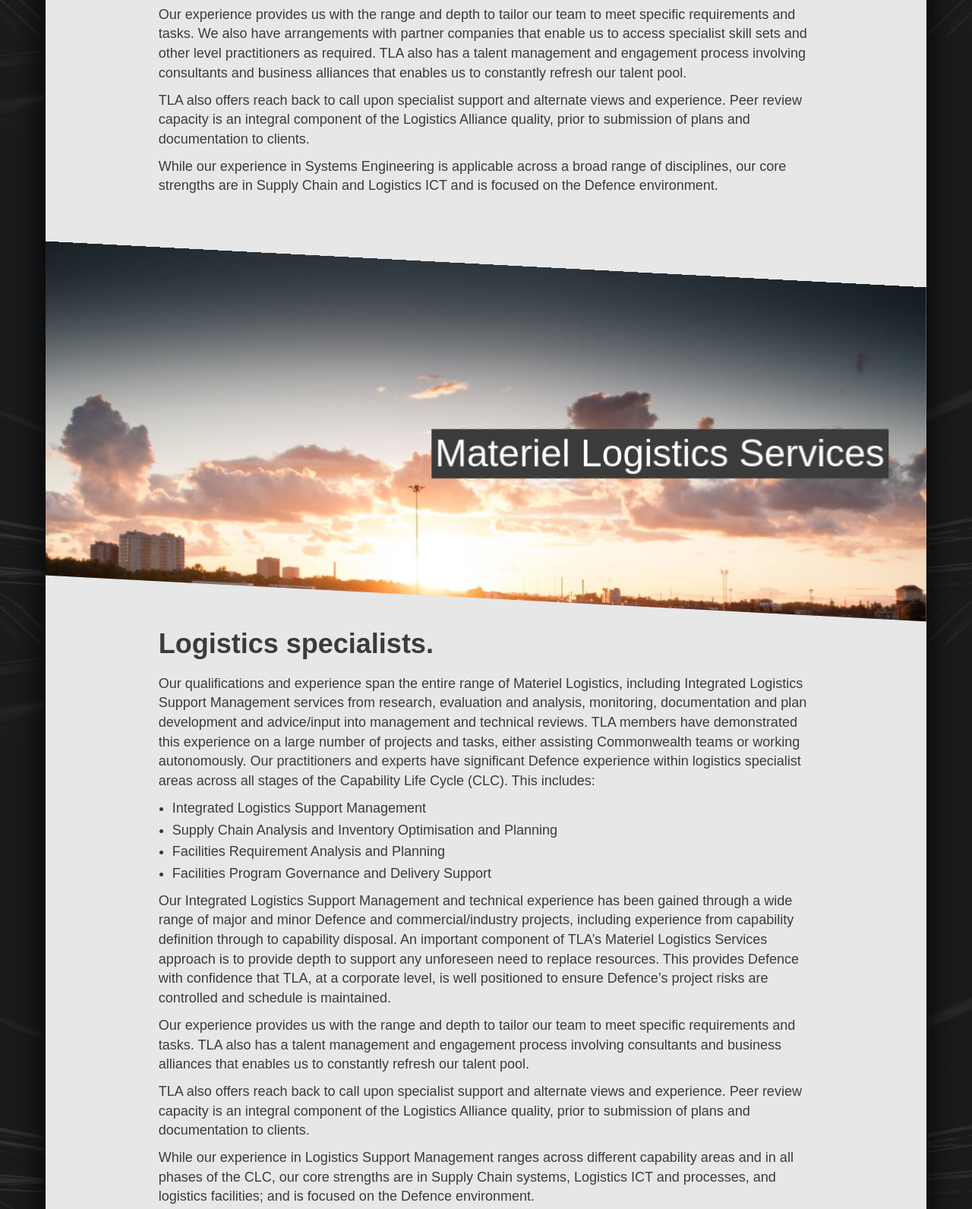
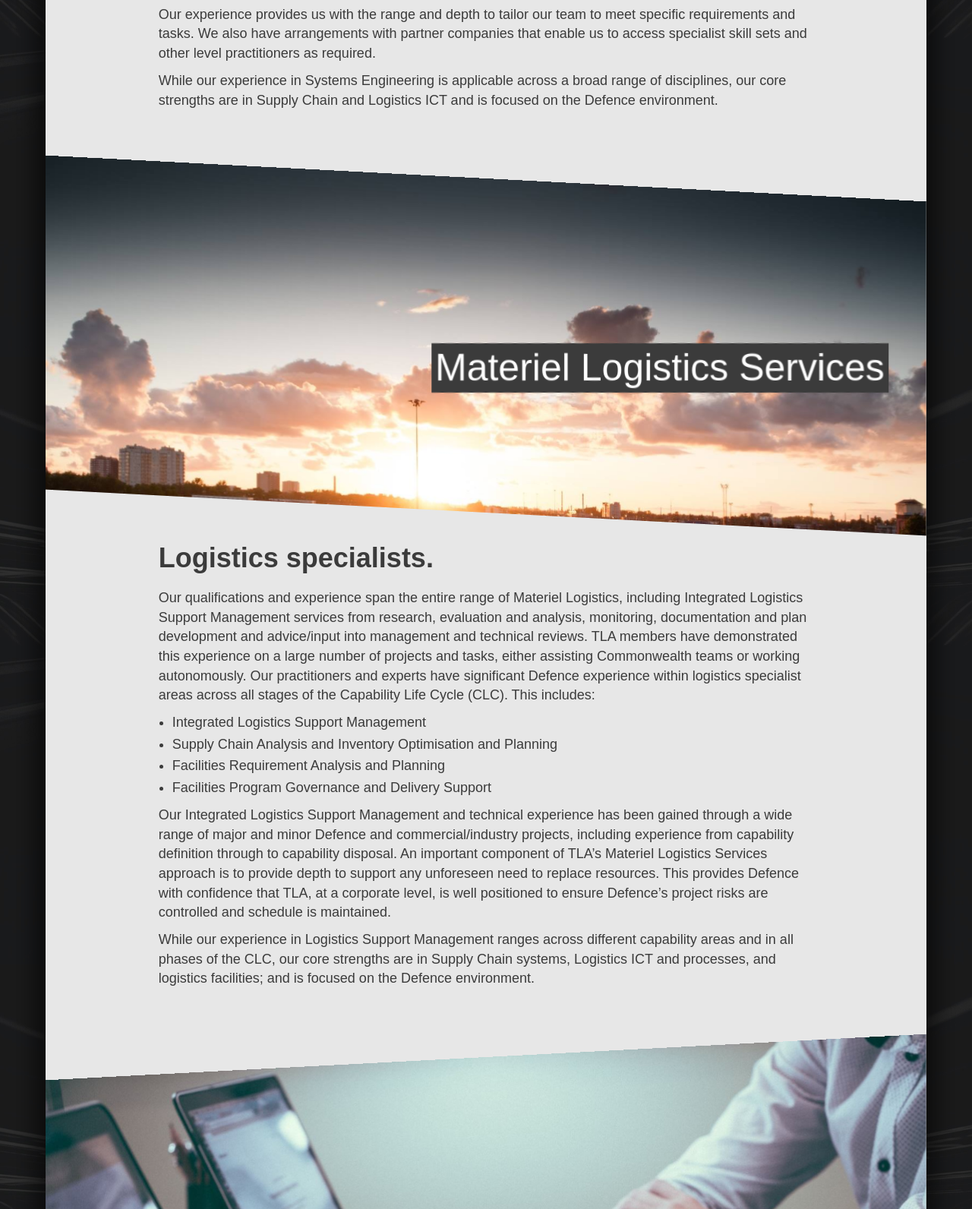
Before and after one commit to TLAAus/TLAAus.github.io, a plain HTML site: page index.html in a window 1280 px wide. Shown: the part 6730-8322 px from the top of the page at 76% size. Drawn offline with nearby package versions, Linux system fonts and the light colour scheme; a script that the page names is missing; a web font is replaced by a local one.

Commit message:
Fixed double ups from copy paste of content

```diff
--- a/index.html
+++ b/index.html
@@ -271,10 +271,7 @@
 					The Logistics Alliance’s experience base is supported by relevant tertiary qualifications in engineering, IT and business disciplines, and a practical knowledge of ICT program development, integration and commissioning in the Defence environment.
 				</p>
 				<p>
-					Our experience provides us with the range and depth to tailor our team to meet specific requirements and tasks. We also have arrangements with partner companies that enable us to access specialist skill sets and other level practitioners as required. TLA also has a talent management and engagement process involving consultants and business alliances that enables us to constantly refresh our talent pool.
-				</p>
-				<p>
-					TLA also offers reach back to call upon specialist support and alternate views and experience.  Peer review capacity is an integral component of the Logistics Alliance quality, prior to submission of plans and documentation to clients.
+					Our experience provides us with the range and depth to tailor our team to meet specific requirements and tasks. We also have arrangements with partner companies that enable us to access specialist skill sets and other level practitioners as required.
 				</p>
 				<p>
 					While our experience in Systems Engineering is applicable across a broad range of disciplines, our core strengths are in Supply Chain and Logistics ICT and is focused on the Defence environment.
@@ -304,13 +301,6 @@
 				</p>
 				<p>
 					Our Integrated Logistics Support Management and technical experience has been gained through a wide range of major and minor Defence and commercial/industry projects, including experience from capability definition through to capability disposal.   An important component of TLA’s Materiel Logistics Services approach is to provide depth to support any unforeseen need to replace resources.  This provides Defence with confidence that TLA, at a corporate level, is well positioned to ensure Defence’s project risks are controlled and schedule is maintained.
-				</p>
-				<p>
-					Our experience provides us with the range and depth to tailor our team to meet specific requirements and tasks. TLA also has a talent management and engagement process involving consultants and business alliances that enables us to constantly refresh our talent pool.
-				</p>
-
-				<p>
-					TLA also offers reach back to call upon specialist support and alternate views and experience.  Peer review capacity is an integral component of the Logistics Alliance quality, prior to submission of plans and documentation to clients.
 				</p>
 				<p>
 					While our experience in Logistics Support Management ranges across different capability areas and in all phases of the CLC, our core strengths are in Supply Chain systems, Logistics ICT and processes, and logistics facilities; and is focused on the Defence environment.
@@ -376,10 +366,10 @@
 					</ul>
 				</p>
 				<p>
-					An important component of TLA’s Corporate Performance Services approach is to demonstrate our qualified resourcing depth to support any unforseen requirements to replace resources.  This provides Defence with confidence that TLA, at a corporate level, is well positioned to ensure Defence’s project risks are controlled and schedule is maintained.  Our experience provides us with the range and depth to tailor our team to meet specific requirements and tasks. TLA also has a talent management and engagement process involving consultants and business alliances that enables us to constantly refresh our talent pool.
+					An important component of TLA’s Corporate Performance Services approach is to demonstrate our qualified resourcing depth to support any unforseen requirements to replace resources.  This provides Defence with confidence that TLA, at a corporate level, is well positioned to ensure Defence’s project risks are controlled and schedule is maintained.
 				</p>
 				<p>
-					TLA also offers reach back to call upon specialist support and alternate views and experience.  Peer review capacity is an integral component of the Logistics Alliance quality, prior to submission of plans and documentation to clients. TLA deliberately targets consultants at Level 3 and 4 in line with our business model and talent management approach. Our approach is to focus our efforts at the higher end requirements and to ensure that a Level 4 consultant is always provided as the task lead in support of our engagement managers. Where we identify the need for level 2 consultants, we leverage our business alliances, engage our consultants at lower levels or recruit specifically for identified tasks.
+					TLA deliberately targets consultants at Level 3 and 4 in line with our business model and talent management approach. Where we identify the need for level 2 consultants, we leverage our business alliances, engage our consultants at lower levels or recruit specifically for identified tasks.
 				</p>
 				<p>
 					While our experience in Continuous Improvement – Strategy, Facilitation, Coaching and Mentoring Programs ranges across different environments and sectors, our core strengths are in the Defence environment.
@@ -409,7 +399,7 @@
 					In addition, many of our consultants have a Military background that provides a deep understanding of both Joint and Single Service doctrine. This experience provides us with the capacity to tailor our team to meet specific doctrine requirements and tasks.
 				</p>
 				<p>
-					TLA also offers reach back to call upon specialist support and alternate views and experience.  Peer review capacity is an integral component of the Logistics Alliance quality, prior to submission of plans and documentation to clients.
+					TLA also offers reach back to call upon specialist support and alternate views and experience. Peer review capacity is an integral component of the Logistics Alliance quality, prior to submission of plans and documentation to clients.
 				</p>
 				<p>
 					While our experience in Doctrine Publication and Authoring Support is predominantly in Logistics Doctrine, we have the breadth of knowledge and capability to deliver support in other areas of doctrine.
```
